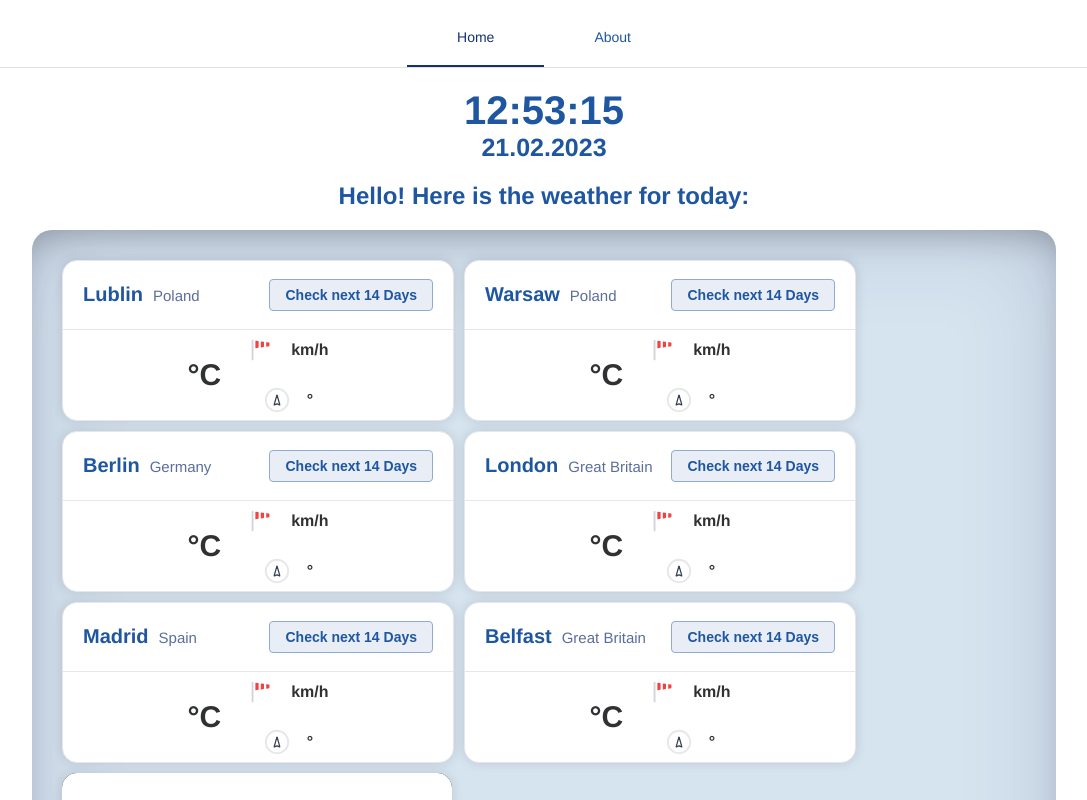
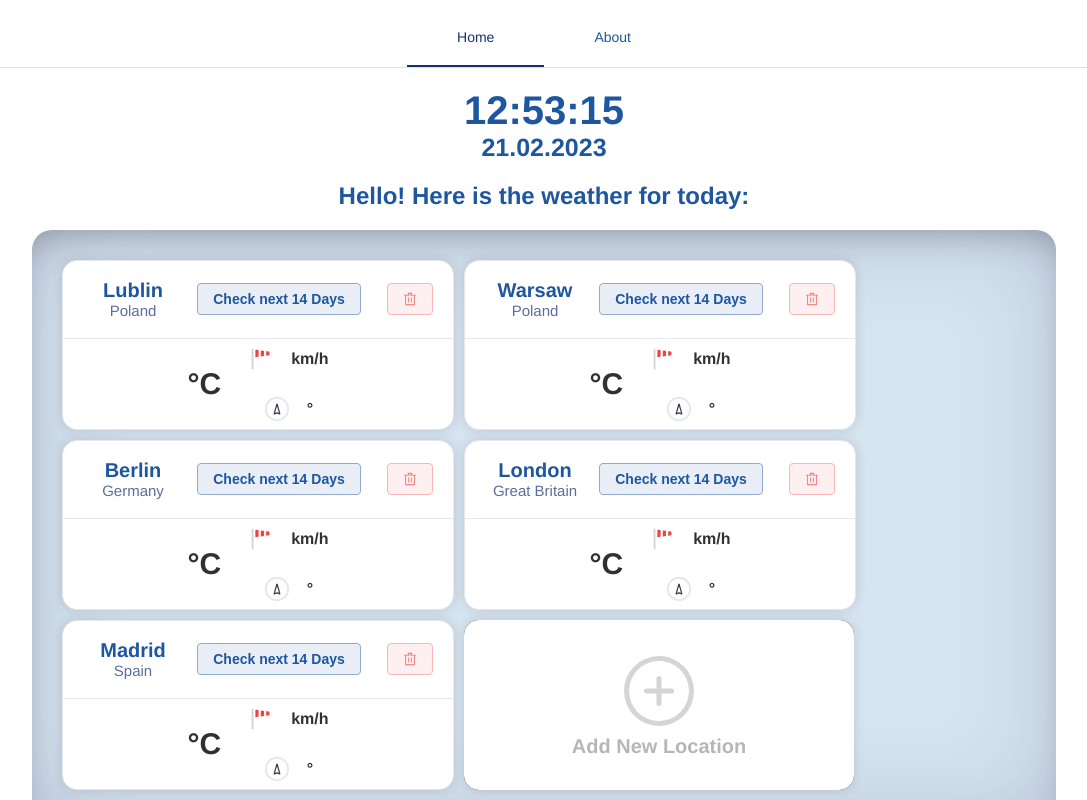
Before and after one commit to Kekto/personal-weather-app, a Vue app: page /#/ in a window 1280 px wide. Shown: the top 800 px of the page, without its empty margins (96-1183 px from the left). Built offline with nearby package versions, Linux system fonts and the light colour scheme; no server answers; data requests are answered from the project's data file.

Commit message:
V1.8.3 - Added Tooltip to Location Creator/Added Entry Deletion

```diff
--- a/db.json
+++ b/db.json
@@ -34,13 +34,6 @@
       "country": "Spain",
       "latitude": 40.45,
       "longitude": -3.681
-    },
-    {
-      "id": 11,
-      "city": "Belfast",
-      "country": "Great Britain",
-      "latitude": "54.5857",
-      "longitude": "-5.8550"
     }
   ],
   "allLocations": [
--- a/src/components/AddLocationComponent.vue
+++ b/src/components/AddLocationComponent.vue
@@ -28,7 +28,24 @@
     <h3>Create Custom Location</h3>
     <el-tooltip class="tooltip" placement="left">
       <template #content>
-
+        <div class="tooltip-text">
+          Custom Location Creator is designed to help you add locations
+          which are not available from the Pre-Registered Locations list.
+          Easiest way to do so, is to use Google Maps:
+        </div>
+        <img class="tooltip-image" src="@/assets/tooltip1.png"/>
+        <div class="tooltip-text">
+          After you found the location of your choosing, right click on it
+          for the coordinates to show up. Then input those coordinates
+          into latitude and longitude (in that order) alongside
+          corresponding city and country information.
+        </div>
+        <img class="tooltip-image" src="@/assets/tooltip2.png"/>
+        <div class="tooltip-text">
+          Once you made sure all information is correct, you can add the
+          location to your local list, in which it should show up right
+          afterwards.
+        </div>
       </template>
       <el-icon size="20px"><QuestionFilled /></el-icon>
     </el-tooltip>
@@ -137,6 +154,15 @@ export default {
   position: relative;
   left: 20px;
 }
+.tooltip-text{
+  font-size: 14px;
+  width:300px;
+  text-align: justify;
+  text-justify: auto;
+}
+.tooltip-image{
+  width:300px;
+}
 .button{
   margin-top: 10px;
   width: 100px;
--- a/src/components/EmptyCardComponent.vue
+++ b/src/components/EmptyCardComponent.vue
@@ -48,11 +48,11 @@ import { useLocationStore } from '@/pinia/location';
     background: black;
     border-radius: 15px;
     width: 390px;
-    height: 159px;
+    height: 170px;
   }
   .box-card {
     width: 390px;
-    height: 159px;
+    height: 170px;
     border-radius: 15px;
     border: none;
     display: flex;
--- a/src/components/LineChartDaily.vue
+++ b/src/components/LineChartDaily.vue
@@ -38,11 +38,10 @@
                     borderColor:'rgb(214, 228, 240)',
                     tension: 0.3,
                     fill: {
-                        target: 'origin',
-                        above: 'rgb(214, 228, 240, 0.6)',   // Area will be red above the origin
-                        below: 'rgb(168, 194, 230, 0.5)'    // And blue below the origin
+                      target: 'origin',
+                      above: 'rgb(214, 228, 240, 0.6)',
+                      below: 'rgb(168, 194, 230, 0.5)'
                     }
-
                     }
                 ]
                 }
--- a/src/components/WeatherCardComponent.vue
+++ b/src/components/WeatherCardComponent.vue
@@ -2,12 +2,16 @@
   <el-card class="box-card">
     <template #header>
       <div class="card-header">
-        <span>
+        <span style="width: 100px">
           <a class="cityName">{{this.location?.city}}</a>
+          <br/>
           <a class="countryName">{{this.location?.country}}</a>
         </span>
         <el-button plain color="#1e56a0" style="font-weight: bold;" @click="this.toggleDialogWindow()">
           Check next 14 Days
+        </el-button>
+        <el-button plain type='danger' style="font-weight: bold;" @click="this.toggleDelete()">
+          <el-icon><Delete /></el-icon>
         </el-button>
       </div>
     </template>
@@ -39,13 +43,31 @@
       style="border-radius: 10px"
       destroy-on-close
   >
+  <div class="longterm-title">
+    <a class="longterm-city">{{this.location?.city}}</a>
+    <a class="longterm-country">{{this.location?.country}}</a>
+  </div>
     <LongTermWeatherComponent />
+  </el-dialog>
+  <el-dialog
+      v-model="this.deleteToggle"
+      title="Are you sure you want to delete entry:"
+      width="500px"
+      style="border-radius: 10px"
+      destroy-on-close
+  >
+    <a class="longterm-city">{{this.location?.city}}</a>
+    <a class="longterm-country">{{this.location?.country}}</a>
+    <el-button plain type='danger' style="font-weight: bold;" @click="this.deleteLocation(location.id)">
+      <el-icon><Delete /></el-icon>
+    </el-button>
   </el-dialog>
 </template>
 
 <script>
 import LongTermWeatherComponent from './LongTermWeatherComponent.vue';
 import { useWeatherStore } from '@/pinia/weather';
+import { useLocationStore } from '@/pinia/location';
 import { getWeatherIcon , zeroPadding } from '@/misc'
 export default {
   name: "WeatherCardComponent",
@@ -58,6 +80,7 @@ export default {
   data() {
     return {
       dialogToggle: false,
+      deleteToggle: false,
     }
   },
   created(){
@@ -67,7 +90,8 @@ export default {
     },
   setup() {
     const weatherStore = useWeatherStore();
-    return { weatherStore }
+    const locationStore = useLocationStore();
+    return { weatherStore ,locationStore }
   },
   mounted() {
     this.fetchCurrentWeatherFromLocation(this.location);
@@ -105,6 +129,16 @@ export default {
     toggleDialogWindow(){
       this.dialogToggle = true;
       this.fetchLongTermWeather(this.location);
+    },
+    toggleDelete(){
+      this.deleteToggle = true;
+    },
+    deleteLocation(id){
+      this.locationStore.deleteLocation(id)
+      this.deleteToggle = false;
+      setTimeout(()=>{
+        this.locationStore.fetchCurrentLocations();
+      },1000)
     }
   },
 
@@ -126,7 +160,6 @@ export default {
 
 .countryName{
   font-size: 15px;
-  margin-left: 10px;
   opacity: 70%;
   color: #163172 !important;
 }
@@ -162,4 +195,21 @@ export default {
   width: 100px;
   height: 100px
 }
+.longterm-title{
+  display: flex;
+  align-items: baseline;
+  padding-left: 5%;
+  padding-bottom: 10px;
+}
+.longterm-city{
+  font-weight: bold;
+  font-size: 40px;
+  color: #1e56a0 !important;
+}
+.longterm-country{
+  font-size: 30px;
+  margin-left: 10px;
+  opacity: 70%;
+  color: #163172 !important;
+}
 </style>
--- a/src/pinia/location.js
+++ b/src/pinia/location.js
@@ -41,9 +41,19 @@ export const useLocationStore = defineStore("location", {
 					console.log(err);
 				});
 		},
-		async createCustomLocation(object) {
+		async createCustomLocation(location) {
 			await axios
-				.post(`http://localhost:3000/allLocations`, object)
+				.post(`http://localhost:3000/allLocations`, location)
+				.then((res) => {
+					console.log(res);
+				})
+				.catch((err) => {
+					console.log(err);
+				});
+		},
+		async deleteLocation(id) {
+			await axios
+				.delete(`http://localhost:3000/locations/` + id)
 				.then((res) => {
 					console.log(res);
 				})
```
Also changed, not shown: src/assets/tooltip1.png (added), src/assets/tooltip2.png (added).
